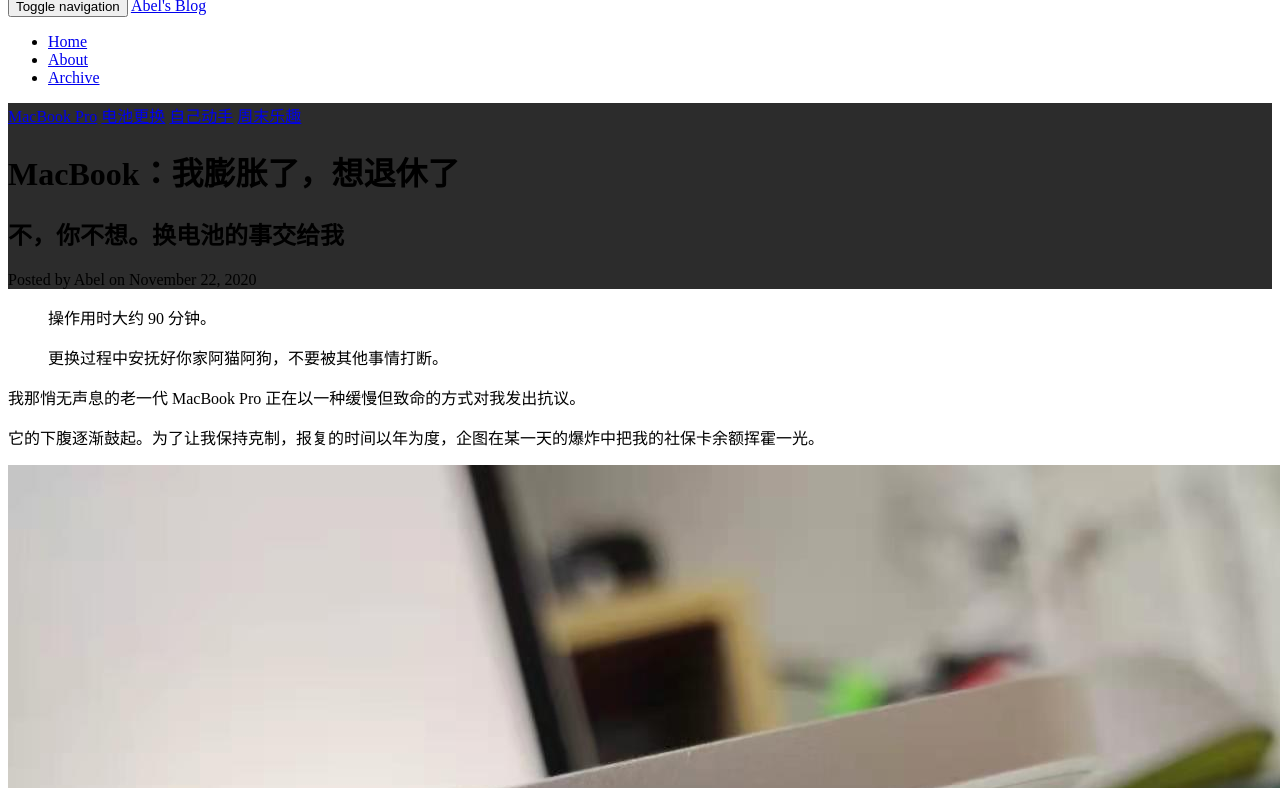
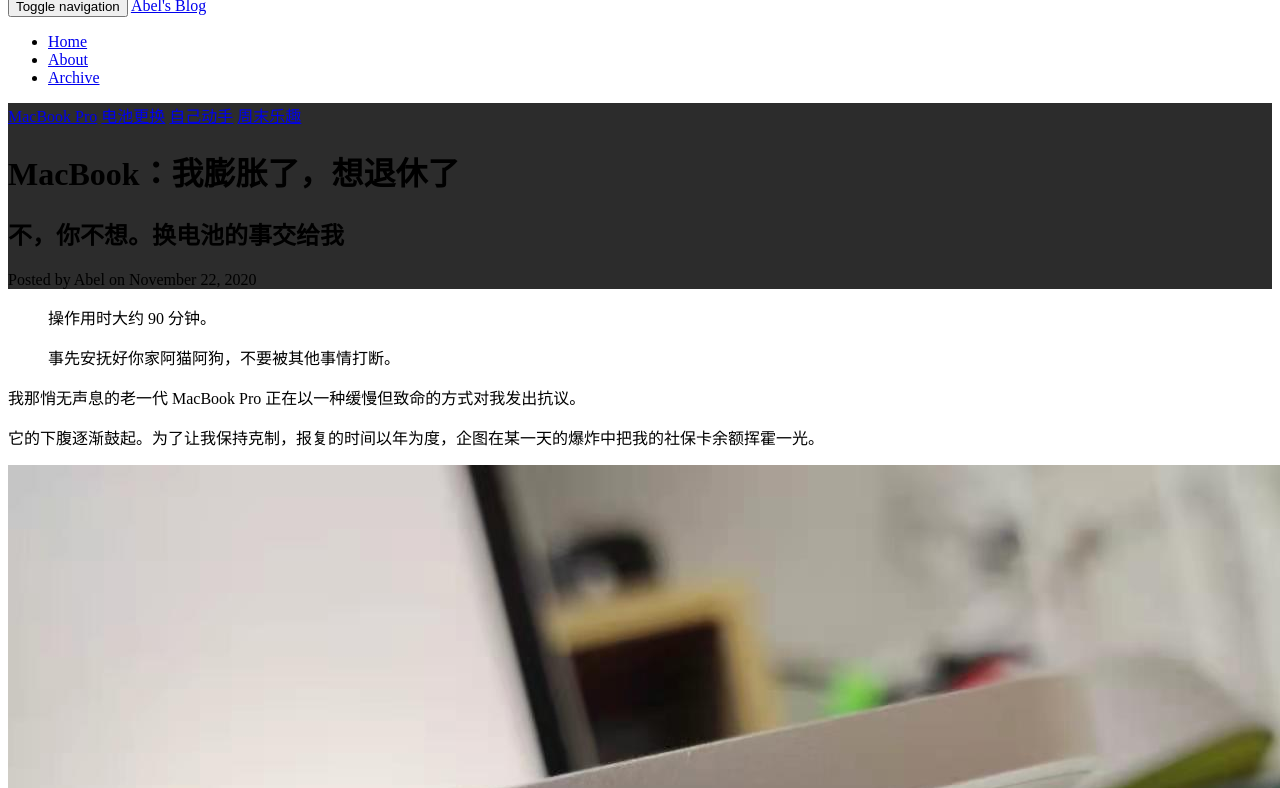
Before and after one commit to AbelJoo/abeljoo.github.io, a Jekyll site: the page built from _posts/2020-11-22-fix-mbp-battery.markdown, in a window 1280 px wide and 900 px high, cut to the strip 112-900 px from the top of the window. Built offline with Jekyll 4.4.1, drawn with Linux system fonts in a browser that asks for light colours; comment, search, counter and statistics services are not loaded.

Commit message:
<None commit>

```diff
--- a/_posts/2020-11-22-fix-mbp-battery.markdown
+++ b/_posts/2020-11-22-fix-mbp-battery.markdown
@@ -15,7 +15,7 @@ tags:
 
 > 操作用时大约 90 分钟。
 >
-> 更换过程中安抚好你家阿猫阿狗，不要被其他事情打断。
+> 事先安抚好你家阿猫阿狗，不要被其他事情打断。
 
 我那悄无声息的老一代 MacBook Pro 正在以一种缓慢但致命的方式对我发出抗议。
 
```
